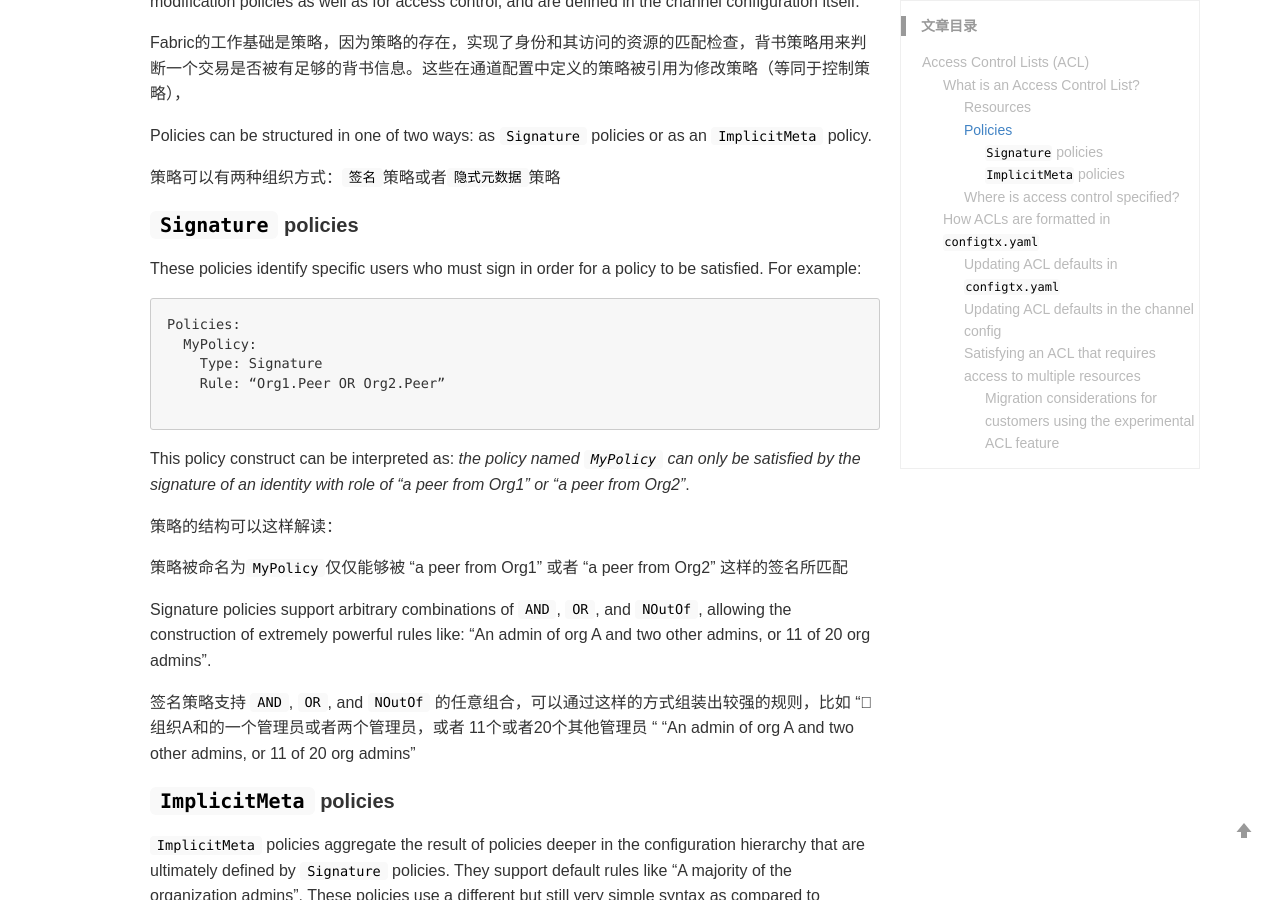
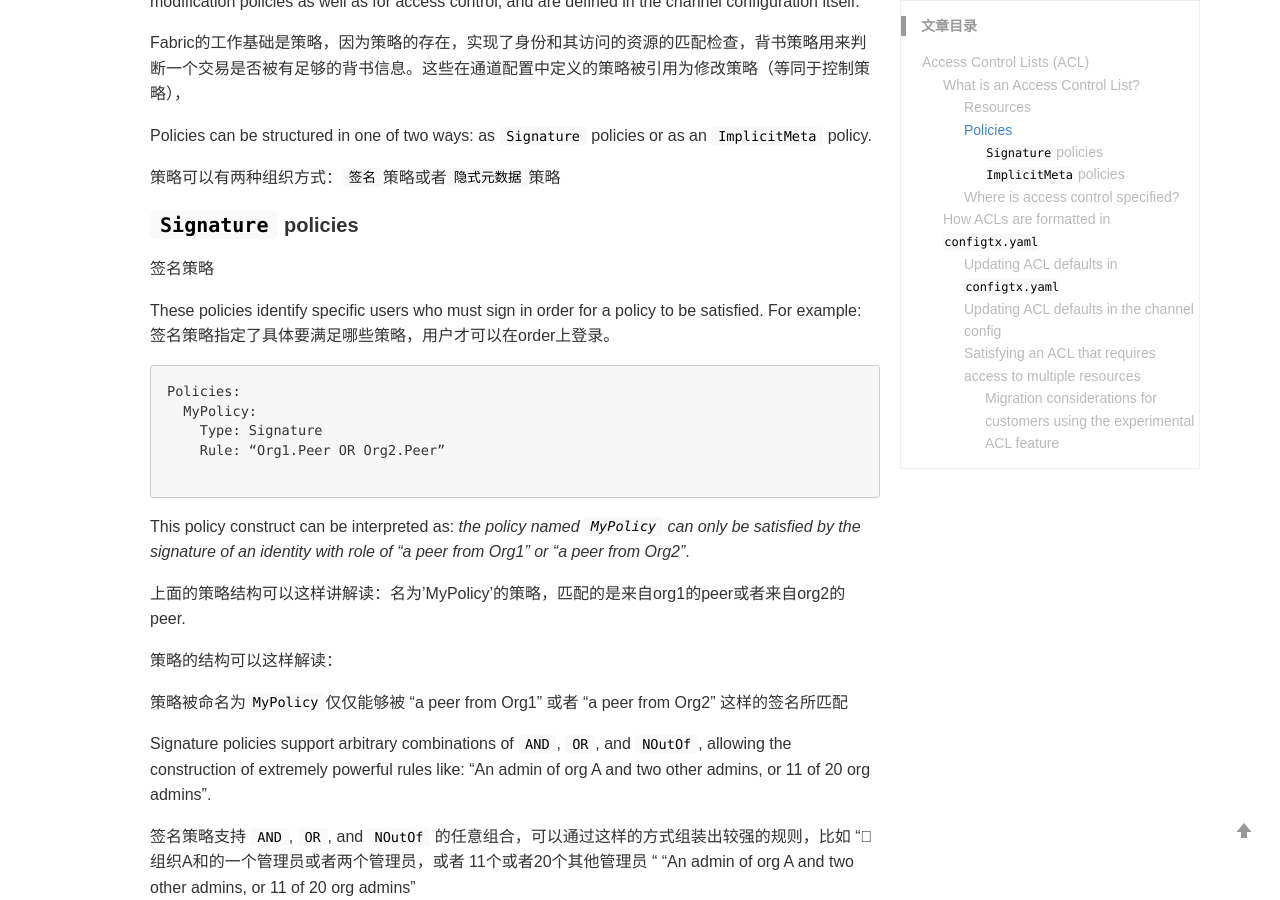
Before and after one commit to nox60/nox60.github.io, a Jekyll site: the page built from _posts/2019-8-18-Access-Control-Lists-(ACL).md, in a window 1280 px wide and 900 px high, scrolled down 1585 px. Built offline with Jekyll 4.4.1, drawn with Linux system fonts in a browser that asks for light colours; our own code applies the rules of GitHub Pages for plain Markdown files; comment, search, counter and statistics services are not loaded.

Commit message:
Update 2019-8-18-Access-Control-Lists-(ACL).md

````diff
--- a/_posts/2019-8-18-Access-Control-Lists-(ACL).md
+++ b/_posts/2019-8-18-Access-Control-Lists-(ACL).md
@@ -71,10 +71,11 @@ Policies can be structured in one of two ways: as `Signature` policies or as an
 策略可以有两种组织方式：`签名`策略或者`隐式元数据`策略
 
 #### `Signature` policies
+签名策略
 
 These policies identify specific users who must sign in order for a policy
 to be satisfied. For example:
-
+签名策略指定了具体要满足哪些策略，用户才可以在order上登录。
 
 
 ```
@@ -88,6 +89,8 @@ Policies:
 This policy construct can be interpreted as: *the policy named `MyPolicy` can
 only be satisfied by the signature of an identity with role of "a peer from
 Org1" or "a peer from Org2"*.
+
+上面的策略结构可以这样讲解读：名为'MyPolicy'的策略，匹配的是来自org1的peer或者来自org2的peer.
 
 策略的结构可以这样解读：
 
````
